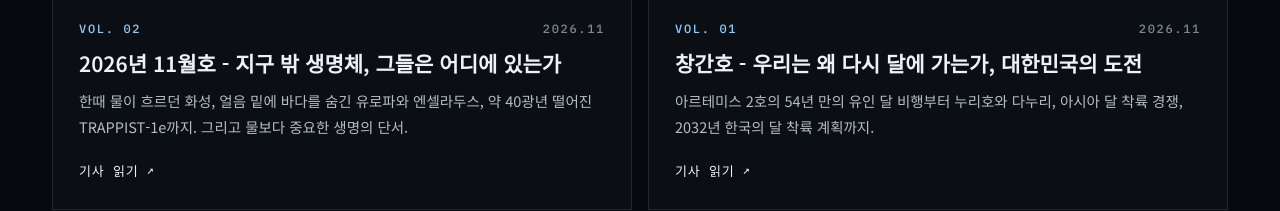
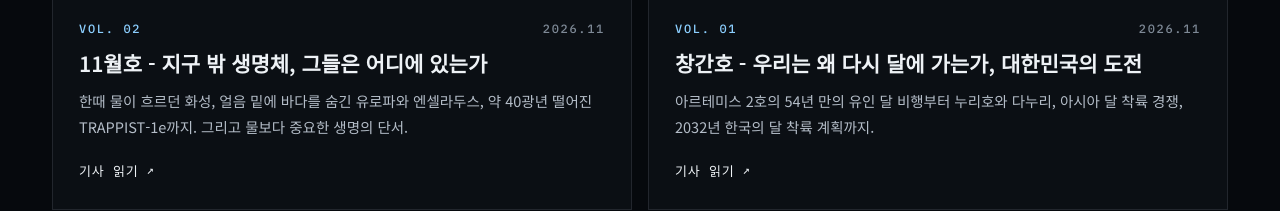
Before and after one commit to OrbitCraftKR/orbitcraftkr.github.io, a plain HTML site: page index.html in a window 1280 px wide. Shown: the part 8921-9132 px from the top of the page. Drawn offline with Linux system fonts and the light colour scheme.

Commit message:
11월호 수정

```diff
--- a/index.html
+++ b/index.html
@@ -646,7 +646,7 @@ footer { border-top: 1px solid var(--line); padding: 64px 0 calc(36px + env(safe
           <div class="cover"><img src="monthly/img/vol02-2.jpg" alt="갈릴레오 탐사선이 찍은 목성의 위성 유로파" width="1280" height="946" loading="lazy" style="object-position: 50% 30%"></div>
           <div class="body">
             <div class="vol"><b>VOL. 02</b><span>2026.11</span></div>
-            <h3>2026년 11월호 - 지구 밖 생명체, 그들은 어디에 있는가</h3>
+            <h3>11월호 - 지구 밖 생명체, 그들은 어디에 있는가</h3>
             <p>한때 물이 흐르던 화성, 얼음 밑에 바다를 숨긴 유로파와 엔셀라두스, 약 40광년 떨어진 TRAPPIST-1e까지. 그리고 물보다 중요한 생명의 단서.</p>
             <span class="read">기사 읽기 <span class="ar ne">↗</span></span>
           </div>
```
Also changed, not shown: monthly/vol02.html (+2 -2 lines).
